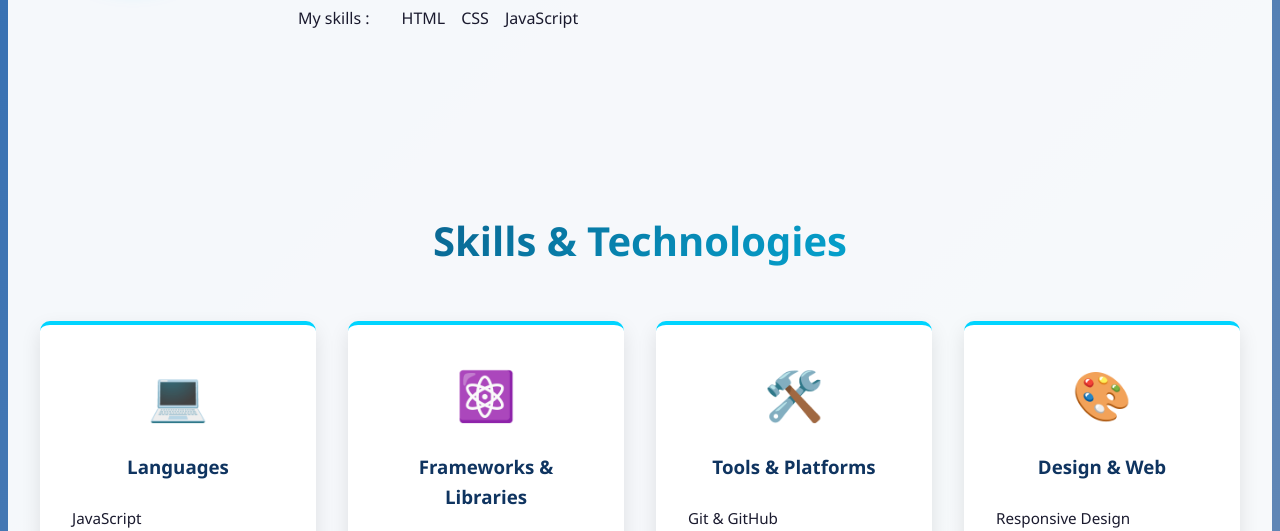
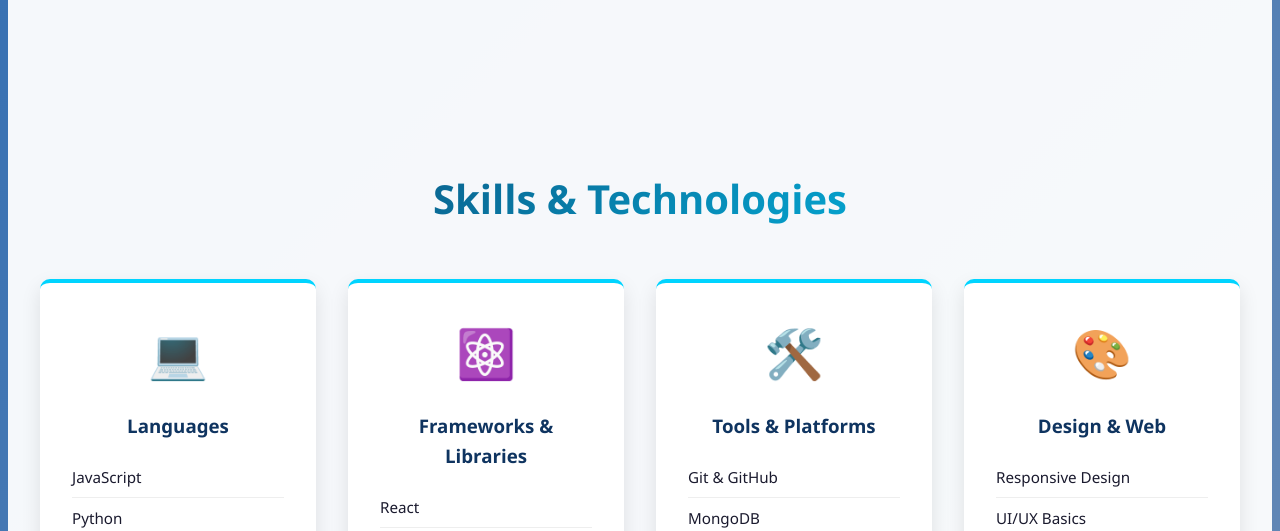
Before and after one commit to prasharmy/portfolio, a website: page index.html in a window 1280 px wide. Shown: the part 569-1100 px from the top of the page. Drawn offline with nearby package versions, Linux system fonts and the light colour scheme; no server answers.

Commit message:
Update index.html

```diff
--- a/index.html
+++ b/index.html
@@ -54,12 +54,7 @@ I have hands-on experience working with Python, Java, React, Node.js, and Socket
 
 I am currently seeking opportunities where I can contribute to impactful engineering teams, continue learning, and turn innovative ideas into reliable software solutions.
             </p>
-            <ul class="skills">
-                <li> My skills :<li>
-                <li>HTML</li>
-                <li>CSS</li>
-                <li>JavaScript</li>
-            </ul>
+
         </div>
     </section>
 
```
